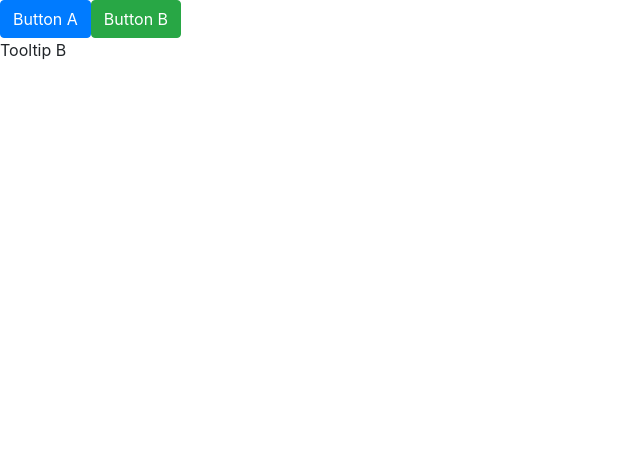
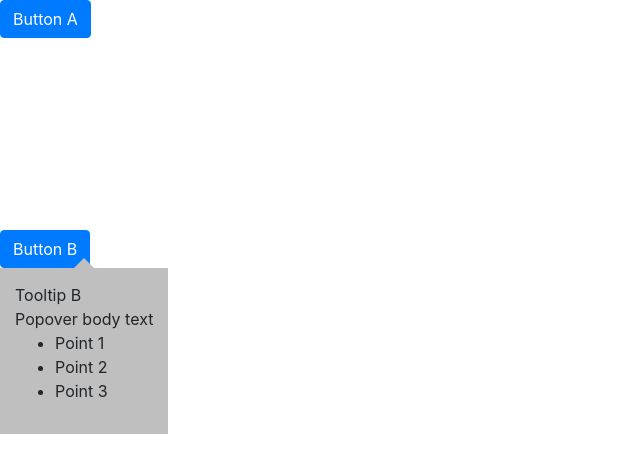
Before and after one commit to lromero8/xello-app, an Angular app: page / in a window 1280 px wide. Shown: the top 472 px of the page, without its empty margins (0-640 px from the left). Built offline with nearby package versions, Linux system fonts and the light colour scheme.

Commit message:
tooltip functionality done without outside click

```diff
--- a/src/app/app.component.html
+++ b/src/app/app.component.html
@@ -7,8 +7,25 @@
 <!-- * * * * * * * to get started with your project! * * * * * * * * -->
 <!-- * * * * * * * * * * * * * * * * * * * * * * * * * * * * * * * -->
 
-<button type="button" class="btn btn-primary" (click)="buttonA()">Button A</button>
-<!-- <div *ngIf = "isShowA">Tooltip A</div> -->
+
+
+
+<app-button
+[controlButton]="controlA"
+(btnClickEmt)="onClickEventReceivedA($event)"
+[textButton]="labelA"
+id="tooltip"></app-button>
+
+<br><br><br>
+<br><br><br>
+<br><br><br>
+
+<app-button
+[controlButton]="controlB"
+(btnClickEmt)="onClickEventReceivedB($event)"
+[textButton]="labelB"></app-button>
+
+<!-- <button type="button" class="btn btn-primary" (click)="buttonA()">Button A</button>
 
 
 <div *ngIf = "isShowA" class="content">
@@ -25,7 +42,7 @@
 
 
 <button type="button" class="btn btn-success" (click)="buttonB()">Button B</button>
-<div *ngIf = "isShowB">Tooltip B</div>
+<div *ngIf = "isShowB">Tooltip B</div> -->
 
 
 
--- a/src/app/app.component.ts
+++ b/src/app/app.component.ts
@@ -8,21 +8,49 @@ import { Component } from '@angular/core';
 export class AppComponent {
   title = 'xello-app';
 
-  isShowA = false;
-  isShowB = true;
+  message = 'Click on a button';
+  labelA = "A";
+  labelB = "B";
+  controlA = false;
+  controlB = true;
 
-  buttonA(){
-    console.log("Button A");
-    this.isShowA = !this.isShowA;
-    this.isShowB = !this.isShowB;
+
+  onClickEventReceivedA(event: string) {
+
+    if (this.controlB) {
+      this.controlB = !this.controlB;
+    }
+    this.controlA = !this.controlA;
+    console.log("This is the value of control A", this.controlA);
+    console.log("This is the value of control B", this.controlB);
   }
 
-  buttonB(){
-    console.log("Button B");
-    this.isShowA = !this.isShowA;
-    this.isShowB = !this.isShowB;
+  onClickEventReceivedB(event: string) {
+    if (this.controlA) {
+      this.controlA = !this.controlA;
+    }
+    this.controlB = !this.controlB;
+    console.log("This is the value of control A", this.controlA);
+    console.log("This is the value of control B", this.controlB);
 
   }
 
 
+  // isShowA = false;
+  // isShowB = true;
+
+  // buttonA(){
+  //   console.log("Button A");
+  //   this.isShowA = !this.isShowA;
+  //   this.isShowB = !this.isShowB;
+  // }
+
+  // buttonB(){
+  //   console.log("Button B");
+  //   this.isShowA = !this.isShowA;
+  //   this.isShowB = !this.isShowB;
+
+  // }
+
+
 }
--- /dev/null
+++ b/src/app/button/button.component.css
@@ -0,0 +1,15 @@
+.content {
+    background-color: #bfbfbf;
+    position: absolute;
+    padding: 15px;
+}
+
+.content:before {
+    position: absolute;
+    top: -10px;
+    content: "";
+    right: calc(50% - 10px);
+    border-style: solid;
+    border-width: 0 10px 10px 10px;
+    border-color: transparent transparent #bfbfbf transparent;
+  }
--- /dev/null
+++ b/src/app/button/button.component.html
@@ -0,0 +1,26 @@
+<button type="button" class="btn btn-primary" (click)="onBtnClick()">Button {{textButton}}</button>
+
+<div *ngIf = "controlButton" class="content" id="clickbox">
+    <div class="heading">Tooltip {{textButton}}</div>
+    <div class="body">
+        Popover body text
+        <ul>
+            <li> Point 1</li>
+            <li> Point 2</li>
+            <li> Point 3</li>
+        </ul>
+    </div>
+</div>
+
+
+<script>
+    window.addEventListener('click', function(e){
+  if (document.getElementById('clickbox').contains(e.target)){
+    // Clicked in box
+    console.log("Clicked inside");
+  } else{
+    // Clicked outside the box
+    console.log("Clicked outside");
+  }
+});
+</script>
--- /dev/null
+++ b/src/app/button/button.component.ts
@@ -0,0 +1,33 @@
+import { Component, OnInit, Input, Output, EventEmitter } from '@angular/core';
+
+
+@Component({
+  selector: 'app-button',
+  templateUrl: './button.component.html',
+  styleUrls: ['./button.component.css']
+})
+export class ButtonComponent implements OnInit {
+  @Input() controlButton: any;
+  @Input() textButton: String;
+  @Output() btnClickEmt: EventEmitter<string> = new EventEmitter<string>();
+
+
+
+  constructor() { }
+
+  ngOnInit(): void {
+  }
+
+  onBtnClick() {
+    this.btnClickEmt.emit('You have clicked on a text button.');
+    // this.controlButton = !this.controlButton;
+    // console.log("This is the value of controlButton ", this.controlButton);
+  }
+
+  incrementClickOutsideCount() {
+    this.controlButton = false;
+    console.log("click outside directive")
+  }
+
+
+}
--- /dev/null
+++ b/src/app/button/click-outside.directive.ts
@@ -0,0 +1,19 @@
+import { Directive, Input, Output, EventEmitter, ElementRef, HostListener } from '@angular/core';
+
+@Directive({
+  selector: '[clickOutside]',
+})
+export class ClickOutsideDirective {
+
+  @Output() clickOutside = new EventEmitter<void>();
+
+  constructor(private elementRef: ElementRef) { }
+
+  @HostListener('document:click', ['$event.target'])
+  public onClick(target) {
+    const clickedInside = this.elementRef.nativeElement.contains(target);
+    if (!clickedInside) {
+      this.clickOutside.emit();
+    }
+  }
+}
```
Also changed, not shown: src/app/app.module.ts (+6 -1 lines), 1 other file (tests, documents, lock files or other folders).
